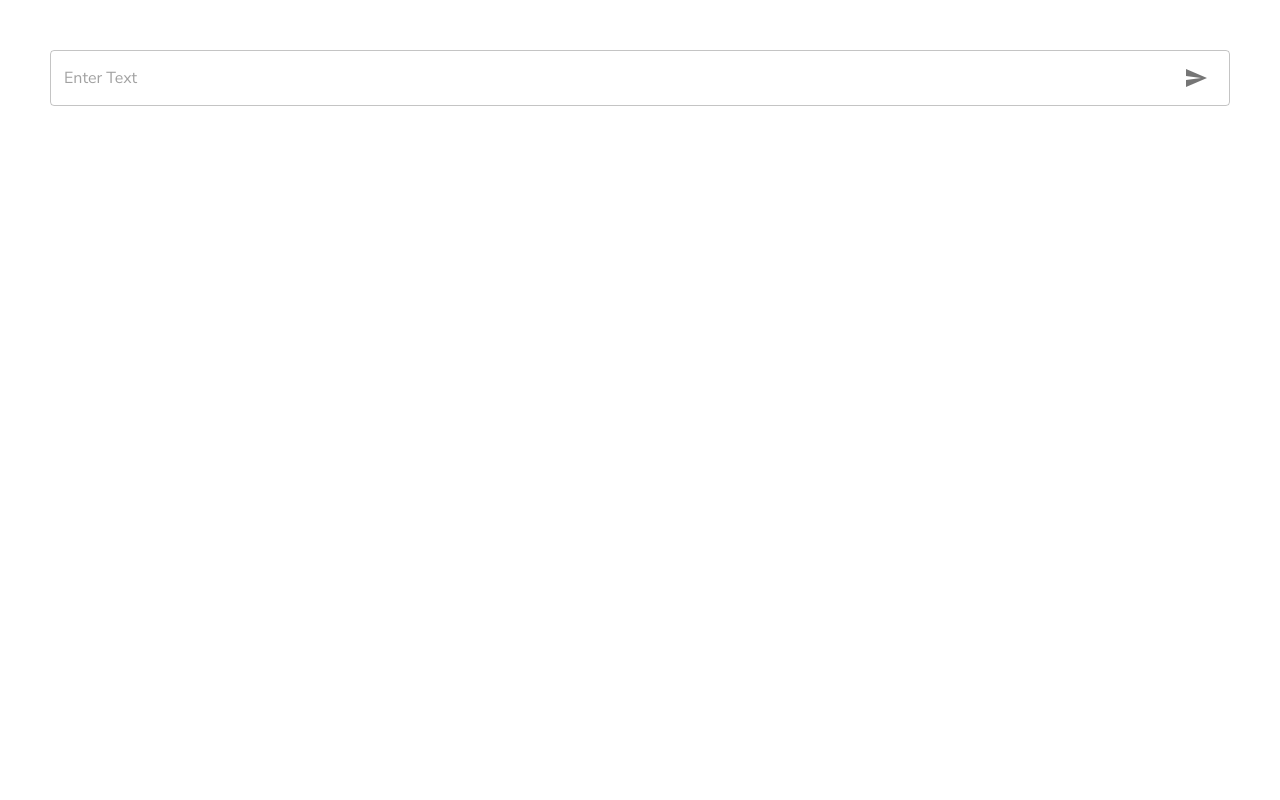
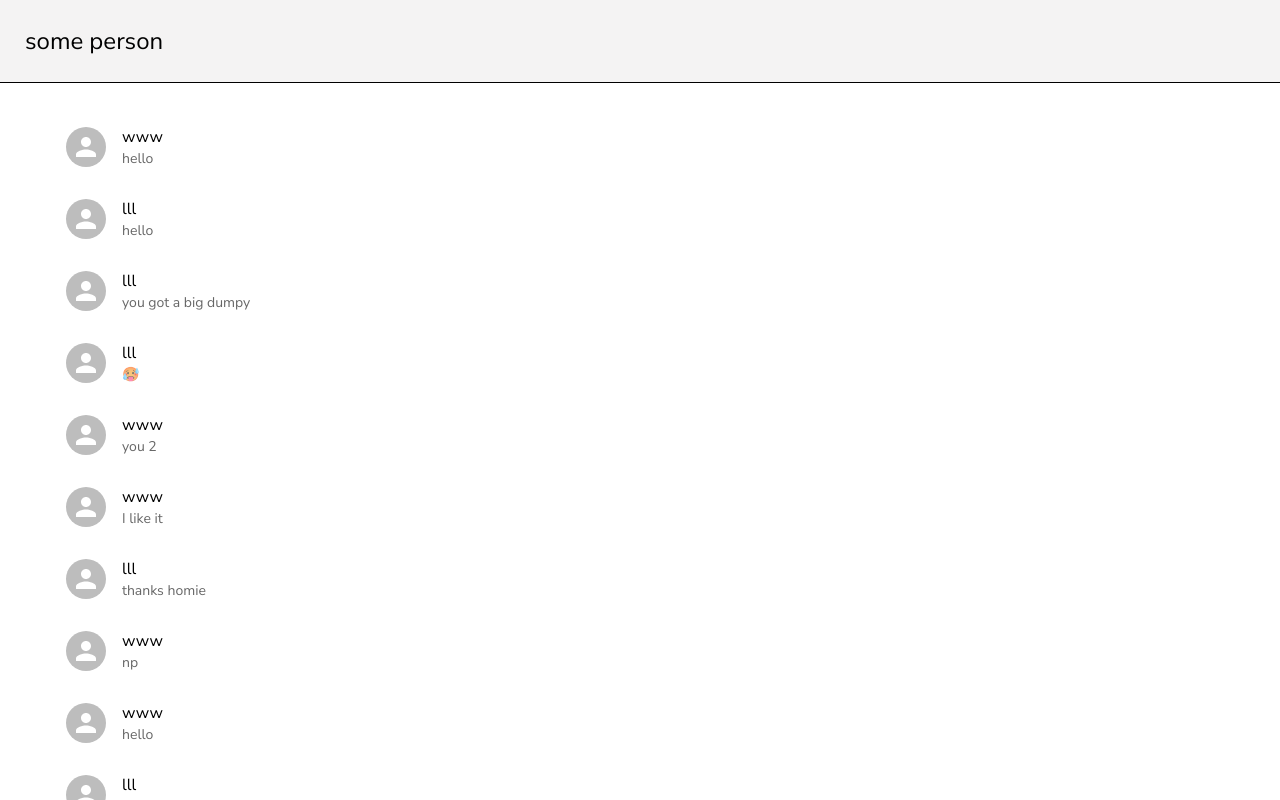
Before and after one commit to KevinBui33/Discord-for-Coders, a React (Create React App) app in the folder client/: page /chat in a window 1280 px wide. Built offline with nearby package versions, Linux system fonts and the light colour scheme; sample sign-in values are in the browser's storage.

Commit message:
chat window displays messages

```diff
--- a/client/src/Components/Chat/Chat.css
+++ b/client/src/Components/Chat/Chat.css
@@ -1,12 +1,22 @@
-.chat {
+.chat-container {
   height: 100%;
-  width: 100%;
-  padding: 50px;
+  display: flex;
+  flex-flow: column;
 }
 
-.chat-text {
+.chat-window-container {
+  flex: 1 1 auto;
+  display: flex;
+  flex-flow: column;
+  padding: 20px 50px 50px 50px;
 }
 
-.window {
-  height: 83%;
+.chat-window {
+  flex: 1 1 auto;
 }
+
+.chat-header {
+  background-color: rgba(238, 236, 236, 0.644);
+  padding: 25px;
+  border-bottom: 1px solid black;
+}
--- a/client/src/Components/Chat/Chat.js
+++ b/client/src/Components/Chat/Chat.js
@@ -1,51 +1,90 @@
 import "./Chat.css";
 import {
-  FormControl,
-  OutlinedInput,
-  InputAdornment,
-  IconButton,
+  Avatar,
+  List,
+  ListItem,
+  ListItemAvatar,
+  ListItemText,
+  TextField,
+  Typography,
 } from "@mui/material";
 import SendIcon from "@mui/icons-material/Send";
 import React, { useContext, useEffect, useState } from "react";
-import ChatWindow from "./ChatWindow";
+
 import { SocketContext } from "../../Context/SocketProvider";
 
-// TODO: Can send message to friends
-// TODO: Display the messages to both parties
+const testMessages = [
+  { name: "www", message: "hello" },
+  { name: "lll", message: "hello" },
+  { name: "lll", message: "you got a big dumpy" },
+  { name: "lll", message: "🥵" },
+  { name: "www", message: "you 2" },
+  { name: "www", message: "I like it" },
+  { name: "lll", message: "thanks homie" },
+  { name: "www", message: "np" },
+  { name: "www", message: "hello" },
+  { name: "lll", message: "hello" },
+  { name: "lll", message: "you got a big dumpy" },
+  { name: "lll", message: "🥵" },
+  { name: "www", message: "you 2" },
+  { name: "www", message: "I like it" },
+  { name: "lll", message: "thanks homie" },
+  { name: "www", message: "np" },
+  { name: "www", message: "hello" },
+  { name: "lll", message: "hello" },
+  { name: "lll", message: "you got a big dumpy" },
+  { name: "lll", message: "🥵" },
+  { name: "www", message: "you 2" },
+  { name: "www", message: "I like it" },
+  { name: "lll", message: "thanks homie" },
+  { name: "www", message: "np" },
+];
 
-function Chat() {
+const Chat = () => {
   const [msg, setMsg] = useState("");
+  const [messages, setMessages] = useState([]);
   const socket = useContext(SocketContext);
 
+  useEffect(() => {
+    setMessages(testMessages);
+  }, []);
+
   return (
-    <div className="App">
-      <div className="ChatBox">
-        <div className="chat">
-          <ChatWindow />
-          <FormControl fullWidth>
-            <OutlinedInput
-              id="outlined-adornment-weight"
-              onChange={(e) => {
-                setMsg(e.target.value);
-              }}
-              placeholder="Enter Text"
-              endAdornment={
-                <InputAdornment position="end">
-                  <IconButton
-                    onClick={async () => {
-                      console.log("sending msg");
-                    }}
-                  >
-                    <SendIcon />
-                  </IconButton>
-                </InputAdornment>
-              }
-            />
-          </FormControl>
+    <div className="chat-container">
+      <div className="chat-header">
+        <Typography variant="h5">some person</Typography>
+      </div>
+      <div className="chat-window-container">
+        <div className="chat-window">
+          <List style={{ maxHeight: 1100, overflow: "auto" }}>
+            {messages.map((message) => (
+              <ListItem>
+                <ListItemAvatar>
+                  <Avatar />
+                </ListItemAvatar>
+                <div className="message-content">
+                  <ListItemText
+                    primary={message.name}
+                    secondary={message.message}
+                  />
+                </div>
+              </ListItem>
+            ))}
+          </List>
         </div>
+        <TextField
+          fullWidth
+          id="outlined-message"
+          label="Message"
+          type="message"
+          onChange={(e) => setMsg(e.target.value)}
+          InputProps={{
+            endAdornment: <SendIcon />,
+          }}
+        />
       </div>
     </div>
   );
-}
+};
 
 export default Chat;
--- a/client/src/Components/Chat/ChatWindow.js
+++ /dev/null
@@ -1,8 +0,0 @@
-import "./Chat.css";
-import React from "react";
-
-function ChatWindow(props) {
-  return <div className="window"></div>;
-}
-
-export default ChatWindow;
--- a/client/src/Components/Friend/Friend.css
+++ b/client/src/Components/Friend/Friend.css
@@ -1,3 +1,7 @@
+.friend-container {
+  padding: 50px;
+}
+
 .list-title {
   margin-top: 10px !important;
 }
--- a/client/src/Components/Friend/Friends.js
+++ b/client/src/Components/Friend/Friends.js
@@ -100,7 +100,6 @@ const Friends = () => {
   // Filter the users list based on the search
   const filterUsers = (e) => {
     setSearch(e.target.value);
-    console.log(search);
   };
 
   const declineFriend = async (userId) => {
@@ -133,14 +132,6 @@ const Friends = () => {
           endAdornment: <SearchIcon />,
         }}
       />
-
-      <button
-        onClick={() => {
-          console.log(type);
-        }}
-      >
-        click me
-      </button>
 
       {result.isLoading ? (
         <p>Loading</p>
```
